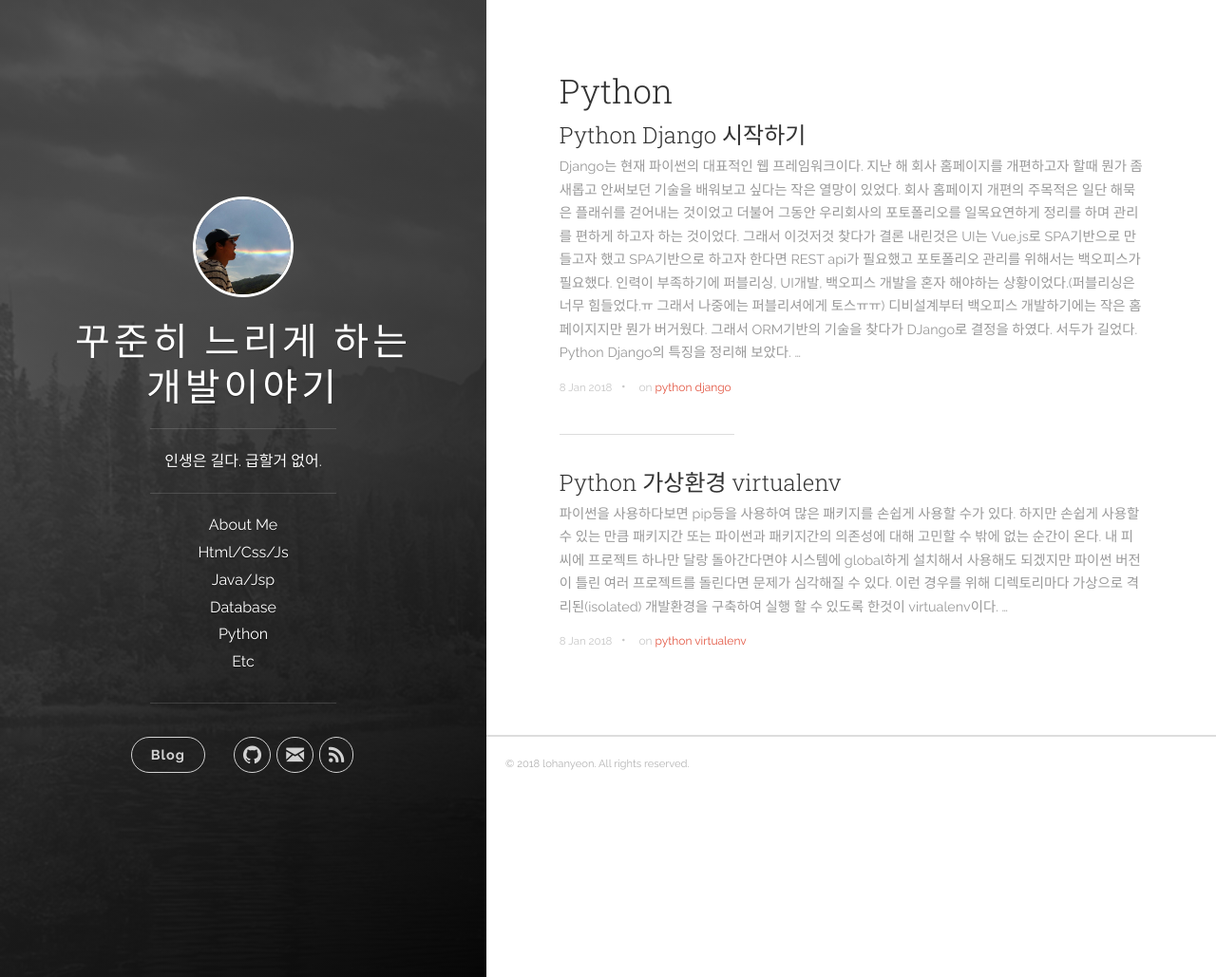
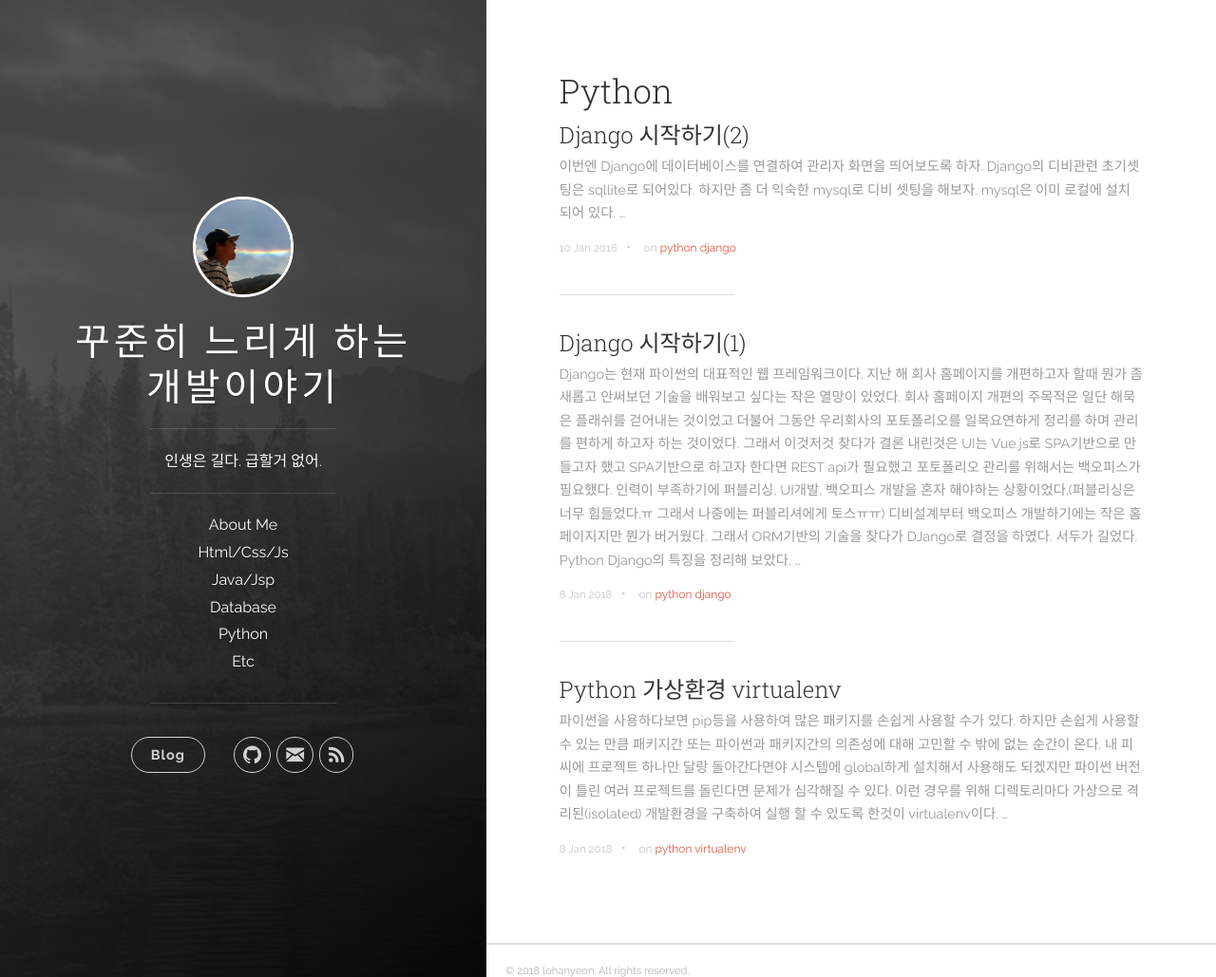
Before and after one commit to lohanyeon/lohanyeon.github.io, a Jekyll site: the page built from 05.python/index.html, in a window 1280 px wide and 1029 px high. Shown: the whole window at 95% size. Built offline with Jekyll 4.4.1, drawn with Linux system fonts in a browser that asks for light colours; nearby versions of some CDN libraries; some of the changed lines change nothing that is shown.

Commit message:
add django mysql

````diff
--- a/_posts/2018-01-08-django-01.md
+++ b/_posts/2018-01-08-django-01.md
@@ -1,5 +1,5 @@
 ---
-title:  "Python Django 시작하기"
+title:  "Django 시작하기(1)"
 date:   2018-01-08 06:04:23
 categories: [python]
 tags: [python, django]
@@ -26,21 +26,24 @@ published: true
 + 풍부한 개발 환경
 + 소스 변경사항 자동 반영
 
-> 버전은 Python3.6 Django2.0.1 이다
+> __버전은 Python2.7 Django1.9 이다__.
+> 시작은 Python3.6, Django2.0으로 계획했으나 mysql연동이 지옥이었다ㅠ. mysql은 Python2.7까지에서만 안정적으로 지원되는것 같다.
+>
+> Django는 mysql5.0.3이상의 버전을 지원한다.
 
 #### __Django설치 및 프로젝트/애플리케이션 생성__
 + 가상환경을 만들고 진입한다.
 ```
-$ mkvirtualenv django2.0
+$ mkvirtualenv django1.9
 ```
 
-+ pip3를 이용하여 Django설치 및 버전 확인
++ pip를 이용하여 Django설치 및 버전 확인
 ```
-$ pip3 install Django
-$ python3
+$ pip install Django==1.9
+$ python
 $ >>> import django
-$ >>> django.VERSION
-$ (2, 0, 1, 'final', 0)
+$ >>> django.get_version()
+$ 1.9
 ```
 
 + django 프로젝트 생성
@@ -63,16 +66,15 @@ $ tree ./mysite
 + 애플리케이션 생성
 ```
 $ cd mysite
-$ python3 manage.py startapp polls
+$ python manage.py startapp polls
 $ tree
 .
 ├── manage.py
 ├── mysite
 │   ├── __init__.py
-│   ├── __pycache__
-│   │   ├── __init__.cpython-36.pyc
-│   │   └── settings.cpython-36.pyc
+│   ├── __init__.pyc
 │   ├── settings.py
+│   ├── settings.pyc
 │   ├── urls.py
 │   └── wsgi.py
 └── polls
@@ -90,7 +92,7 @@ polls라는 애플리케이션을 만들면 해당 디렉토리와 파일들이
 
 + 지금까지 작업한 내용을 브라우져를 통해 확인해보자.
 ```
-$ python3 manage.py runserver 0.0.0.0
+$ python manage.py runserver 0.0.0.0
 ```
 
 위와 같이 실행하면 로그가 콘솔에 찍히고 개발서버주소도 같이 출력이 된다. 장고는 8000번 포트를 이용한다. 로그에 나온데로 브라우져를 이용해 http://127.0.0.1:8000 또는 http://localhost:8000 로 접속해 보자.
--- /dev/null
+++ b/_posts/2018-01-10-django-02.md
@@ -0,0 +1,110 @@
+---
+title:  "Django 시작하기(2)"
+date:   2018-01-10 01:04:23
+categories: [python]
+tags: [python, django]
+comments: true
+published: true
+---
+
+이번엔 Django에 데이터베이스를 연결하여 관리자 화면을 띄어보도록 하자. Django의 디비관련 초기셋팅은 sqllite로 되어있다. 하지만 좀 더 익숙한 mysql로 디비 셋팅을 해보자. mysql은 이미 로컬에 설치 되어 있다.
+
+#### __데이터베이스 생성 및 클라이언트 드라이버 설치__
++ mysql에 접속하여 데이터베이스를 생성하고 사용자 계정을 추가하자.
+```
+$ mysql -u root -p
+# root계정으로 로그인
+mysql> create database mysite;
+mysql> show databases;
+--------------------+
+| Database           |
++--------------------+
+| information_schema |
+| mysite             |
+| mysql              |
+| performance_schema |
+| sys                |
++--------------------+
+mysql> grant all privileges on mysite.* to mysiteuser@'%' identified by 'mysite1234';
+# mysite디비에 아이디가 mysiteuser 비밀번호가 mysite1234인 사용자에게 모든 권한과 모든 원격지에서 접속할 권한을 부여한다
+mysql> \q
+# mysql종료
+```
+```
+$ mysql -u mysiteuser -p mysite
+# mysiteuser사용자로 mysite디비에 접속 요청
+mysql> show tables;
+Empty set (0.00 sec)
+```
+
++ mysqlclient를 설치한다.
+```
+$ pip install mysqlclient
+```
+
++ mysqlclient설치시 에러가 발생한다면 다음 명령을 실행 후 다시 설치해본다.
+```
+$ brew install mysql-connector-c
+```
+
+#### __설정 및 관리자 마이그레이션__
+
++ mysite/mysite/settings.py 편집 (74라인)
+```python
+DATABASES = {
+    'default': {
+        'ENGINE': 'django.db.backends.mysql',
+        'NAME': 'mysite',
+        'USER': 'mysiteuser',
+        'PASSWORD': 'mysite1234',
+        'HOST': 'localhost',
+        'PORT': '3306',
+    }
+}
+```
+
++ 데이터베이스 변경사항 반영
+~~~
+$ cd mysite/
+$ python manage.py migrate
+~~~
+
++ http://localhost:8000/admin 으로 접속해보자.
+![관리자](/images/20180110/01.jpg)
+
++ 관리자 계정을 생성한다.
+~~~
+python manage.py createsuperuser
+Username (leave blank to use 'lohan'): mysite
+Email address: mysite@gmail.com
+Password:
+Password (again):
+The password is too similar to the email address.
+Password:
+Password (again):
+Superuser created successfully.
+~~~
+
++ 위에서 생성한 계정으로 로그인을 시도해본다.
+![관리자](/images/20180110/02.jpg)
+
+> Django는 모든 웹프로젝트 개발 시 반드시 사용자와 사용자의 그룹 테이블이 필요하다고 가정하고 설계 되어 있다. 위 명령만 실행하면 기본적으로 관리자 계정, 그룹 관리 테이블들이 생긴다. 경험해본 결과 굉장히 잘 만들어져 있는 백오피스이다. 얼쑤~~
+
+~~~
+mysql> show tables;
++----------------------------+
+| Tables_in_mysite           |
++----------------------------+
+| auth_group                 |
+| auth_group_permissions     |
+| auth_permission            |
+| auth_user                  |
+| auth_user_groups           |
+| auth_user_user_permissions |
+| django_admin_log           |
+| django_content_type        |
+| django_migrations          |
+| django_session             |
++----------------------------+
+10 rows in set (0.00 sec)
+~~~
````
Also changed, not shown: images/20180109/01.jpg, images/20180110/01.jpg (added), images/20180110/02.jpg (added).
